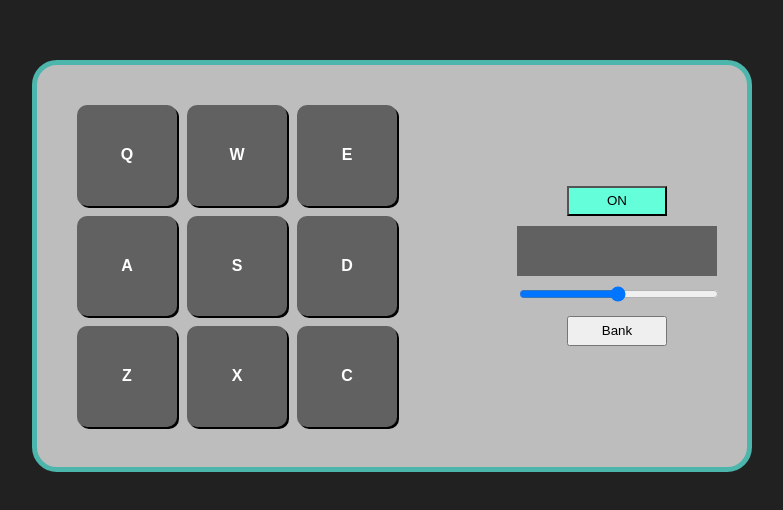
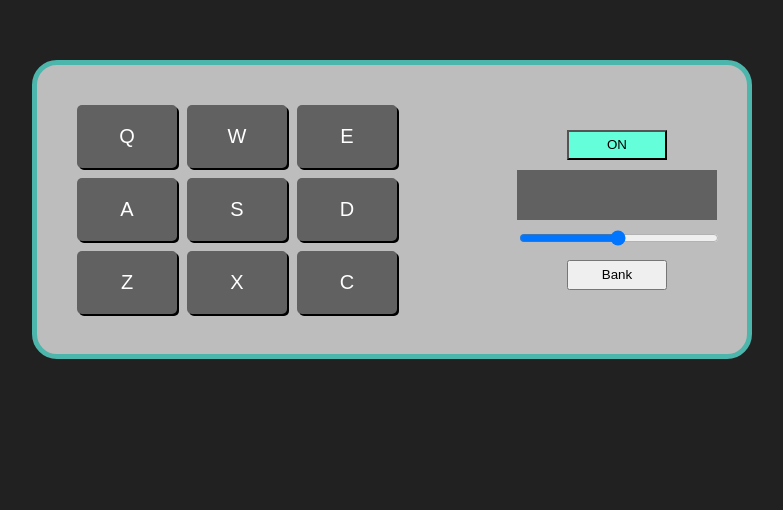
Before and after one commit to jazztbone2b/react-drum-machine, a React (Create React App) app: page / in a window 1280 px wide. Shown: the part 140-650 px from the top of the page, without its empty margins (248-1031 px from the left). Built offline with nearby package versions, Linux system fonts and the light colour scheme.

Commit message:
added the first drum bank and bound it to button clicks

```diff
--- a/src/App.css
+++ b/src/App.css
@@ -33,12 +33,32 @@ li {
     padding: 10px;
 }
 
-.pads {
+.grid-container > input {
+    -webkit-appearance: none;
+    outline: none;
     width: 100px;
     text-align: center;
     align-content: center;
     padding: 20px 0;
 }
+.pads {
+    font-size: 20px;
+    box-shadow: 2px 2px black;
+    border: none;
+    border-radius: 5px;
+    color: white;
+    background-color: #616161;
+}
+
+.pads:active {
+    background-color: #64ffda;
+}
+/*.pads {
+    width: 100px;
+    text-align: center;
+    align-content: center;
+    padding: 20px 0;
+}*/
 
 .button-container {
     width: 100%;
@@ -72,6 +92,7 @@ button {
 .slider {
     width: 100%;
     margin-top: 10px;
+    height: -50px;
 }
 
 .slider:hover {
--- a/src/DrumPad.js
+++ b/src/DrumPad.js
@@ -2,35 +2,110 @@ import React, { Component } from 'react';
 
 const pads = ['Q', 'W', 'E', 'A', 'S', 'D', 'Z', 'X', 'C'];
 
-/* Save all the sounds into an object to be used later
-const test = [
-    {
-        text = 'Q',
-        sound = null
-    },
+const padsOne = [{
+        text: 'Q',
+        id: 'Heater-1',
+        sound: new Audio('https://s3.amazonaws.com/freecodecamp/drums/Heater-1.mp3')
+    }, {
+        text: 'W',
+        id: 'Heater-2',
+        sound: new Audio('https://s3.amazonaws.com/freecodecamp/drums/Heater-2.mp3')
+    }, {
+        text: 'E',
+        id: 'Heater-3',
+        sound: new Audio('https://s3.amazonaws.com/freecodecamp/drums/Heater-3.mp3')
+    }, {
+        text: 'A',
+        id: 'Heater-4',
+        sound:new Audio('https://s3.amazonaws.com/freecodecamp/drums/Heater-4_1.mp3')
+    }, {
+        text: 'S',
+        id: 'Heater-6',
+        sound: new Audio('https://s3.amazonaws.com/freecodecamp/drums/Heater-6.mp3')
+    }, {
+        text: 'D',
+        id: 'Drums',
+        sound: new Audio('https://s3.amazonaws.com/freecodecamp/drums/Dsc_Oh.mp3')
+    }, {
+        text: 'Z',
+        id: 'Kick n Hat',
+        sound: new Audio('https://s3.amazonaws.com/freecodecamp/drums/Kick_n_Hat.mp3')
+    }, {
+        text: 'X',
+        id: 'RP4 Kick 1',
+        sound: new Audio('https://s3.amazonaws.com/freecodecamp/drums/RP4_KICK_1.mp3')
+    }, {
+        text: 'C',
+        id: 'Cev H2',
+        sound:new Audio('https://s3.amazonaws.com/freecodecamp/drums/Cev_H2.mp3')
+    }
+]
 
-]
-*/
+/*const padsTwo = [{
+        text: 'Q',
+        id: 'Chord 1',
+        sound: new Audio('https://s3.amazonaws.com/freecodecamp/drums/Chord_1.mp3')
+    }, {
+        text: 'W',
+        id: 'Chord 2',
+        sound: new Audio('https://s3.amazonaws.com/freecodecamp/drums/Chord_2.mp3')
+    }, {
+        text: 'E',
+        id: 'Chord 3',
+        sound: new Audio('https://s3.amazonaws.com/freecodecamp/drums/Chord_3.mp3')
+    }, {
+        text: 'A',
+        id: 'Give us a Light',
+        sound: new Audio('https://s3.amazonaws.com/freecodecamp/drums/Give_us_a_light.mp3')
+    }, {
+        text: 'S',
+        id: 'Dry Ohh',
+        sound: new Audio('https://s3.amazonaws.com/freecodecamp/drums/Dry_Ohh.mp3')
+    }, {
+        text: 'D',
+        id: 'Bld H1',
+        sound: new Audio('https://s3.amazonaws.com/freecodecamp/drums/Bld_H1.mp3')
+    }, {
+        text: 'Z',
+        id: 'Puncy Kick',
+        sound: new Audio('https://s3.amazonaws.com/freecodecamp/drums/punchy_kick_1.mp3')
+    }, {
+        text: 'X',
+        id: 'Side Stick',
+        sound: new Audio('https://s3.amazonaws.com/freecodecamp/drums/side_stick_1.mp3')
+    }, {
+        text: 'C',
+        id: 'Brk Snr',
+        sound: new Audio('https://s3.amazonaws.com/freecodecamp/drums/Brk_Snr.mp3')
+    }
+]*/
+
 
 class DrumPad extends Component {
     state = {
         pads: pads,
-        backgroundColor: null
+        sound: padsOne
     }
-    handleClick = () => {
-        this.setState(() => ({
-            backgroundColor: 'red'
-        }))
-        /*setTimeout(() => {
+    handleClick = (event) => {
+        event.preventDefault();
+        //find a way to make the button clicks more responsive
+        let buttonPressed = event.target.value;
+        console.log(buttonPressed);
+        for (let i of this.state.sound) {
+            if (i.text === buttonPressed) {
+                i.sound.currentTime = 0;
+                i.sound.play();
+            }
+        }
+    }
 
-        })*/
-    }
     render() {
+        console.log(this.state.sound)
         return (
         <div className='grid-container'>
-            {this.state.pads.map((pad) => {
-               return <li onClick={this.handleClick} style={{backgroundColor: this.state.backgroundColor}} className='pads' key={pad}><h4>{pad}</h4></li>
-            })}
+            {this.state.pads.map((pad) => (
+                <input type='button' onClick={this.handleClick} className='pads' key={pad} value={pad}/>
+            ))}
         </div>
         )
     }
```
